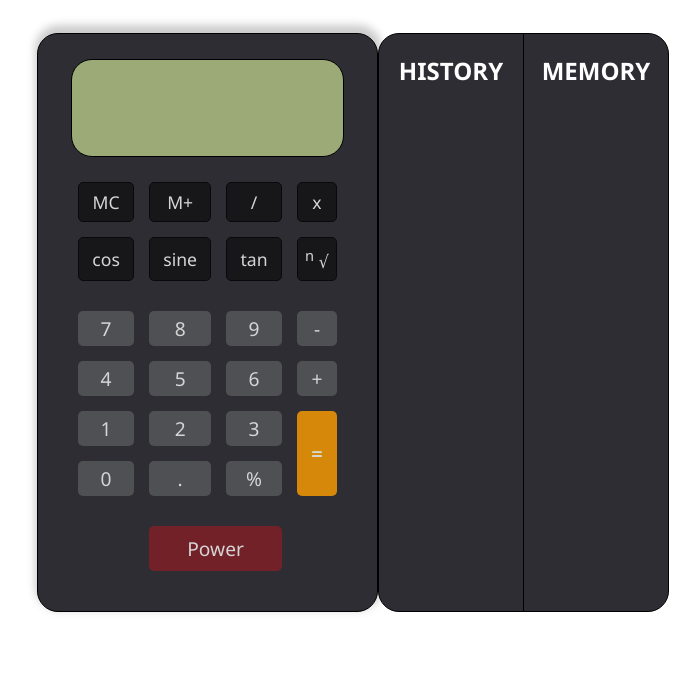
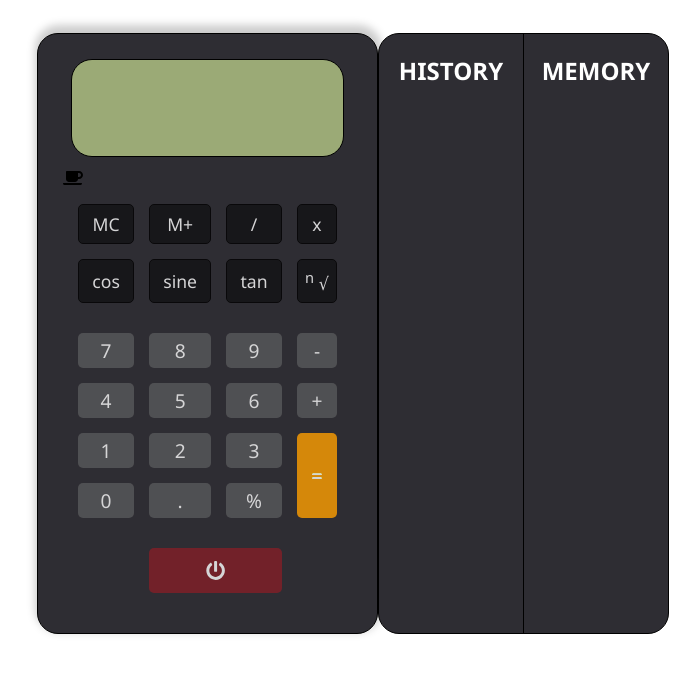
Before and after one commit to Adedayo-A/Calculator-in-Angular, an Angular app in the folder Calculator/calculator/: page / in a window 1280 px wide. Shown: the top 674 px of the page, without its empty margins (287-987 px from the left). Built offline with nearby package versions, Linux system fonts and the light colour scheme.

Commit message:
create icon

```diff
--- a/Calculator/calculator/package.json
+++ b/Calculator/calculator/package.json
@@ -20,6 +20,9 @@
     "@angular/platform-browser": "~9.0.2",
     "@angular/platform-browser-dynamic": "~9.0.2",
     "@angular/router": "~9.0.2",
+    "@fortawesome/angular-fontawesome": "^0.6.0",
+    "@fortawesome/fontawesome-svg-core": "^1.2.27",
+    "@fortawesome/free-solid-svg-icons": "^5.12.1",
     "@mdi/angular-material": "^5.0.45",
     "bootstrap": "^4.4.1",
     "rxjs": "~6.5.4",
--- a/Calculator/calculator/src/app/app.component.html
+++ b/Calculator/calculator/src/app/app.component.html
@@ -4,6 +4,7 @@
       {{ inputText }}
     </div>
     <div class="punch-keys-sect">
+      <fa-icon [icon]="faCoffee"></fa-icon>
       <table class="table-of-data">
         <tr class="rows-data">
           <td class="key ackey opkey border-black" (click)="keyPress('AC')"> MC </td>
@@ -44,7 +45,10 @@
         <tr></tr>
         <tr class="powerBtn">
           <td></td>
-          <td class="key power" colspan = '2' (click)="power()">Power</td>
+
+          <td class="key power" colspan = '2' (click)="power()">
+            <fa-icon [icon]="faPowerOff"></fa-icon>
+          </td>
           <td></td>
         </tr>
       </table>
--- a/Calculator/calculator/src/app/app.component.ts
+++ b/Calculator/calculator/src/app/app.component.ts
@@ -1,6 +1,5 @@
 import { Component, ViewChild, OnInit, OnDestroy, ViewEncapsulation} from '@angular/core';
-// import { DOCUMENT } from '@angular/platform-browser';
-// import { threadId } from 'worker_threads';
+import { faCoffee, faPowerOff } from '@fortawesome/free-solid-svg-icons';
 
 @Component({
   selector: 'app-root',
@@ -15,6 +14,8 @@ export class AppComponent {
   arithmeticSymbol: string;
   numbers1: number;
   numbers2: number;
+  faCoffee = faCoffee;
+  faPowerOff = faPowerOff;
   // btnClear: string = 'AC';
   disabled: boolean = true;
   arithmeticOperator: boolean = false;
--- a/Calculator/calculator/src/app/app.module.ts
+++ b/Calculator/calculator/src/app/app.module.ts
@@ -3,6 +3,7 @@ import { NgModule } from '@angular/core';
 
 import { AppRoutingModule } from './app-routing.module';
 import { AppComponent } from './app.component';
+import { FontAwesomeModule } from '@fortawesome/angular-fontawesome';
 
 @NgModule({
   declarations: [
@@ -10,7 +11,8 @@ import { AppComponent } from './app.component';
   ],
   imports: [
     BrowserModule,
-    AppRoutingModule
+    AppRoutingModule,
+    FontAwesomeModule
   ],
   providers: [],
   bootstrap: [AppComponent]
```
Also changed, not shown: 2 other files (tests, documents, lock files or other folders).
